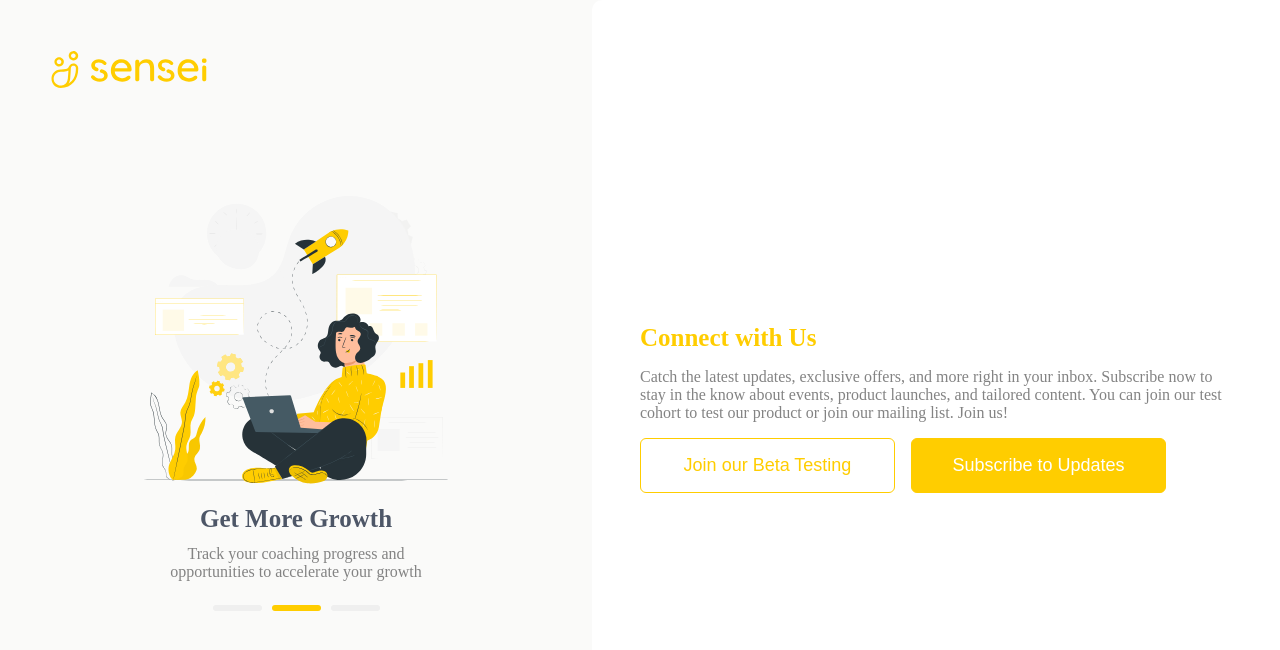
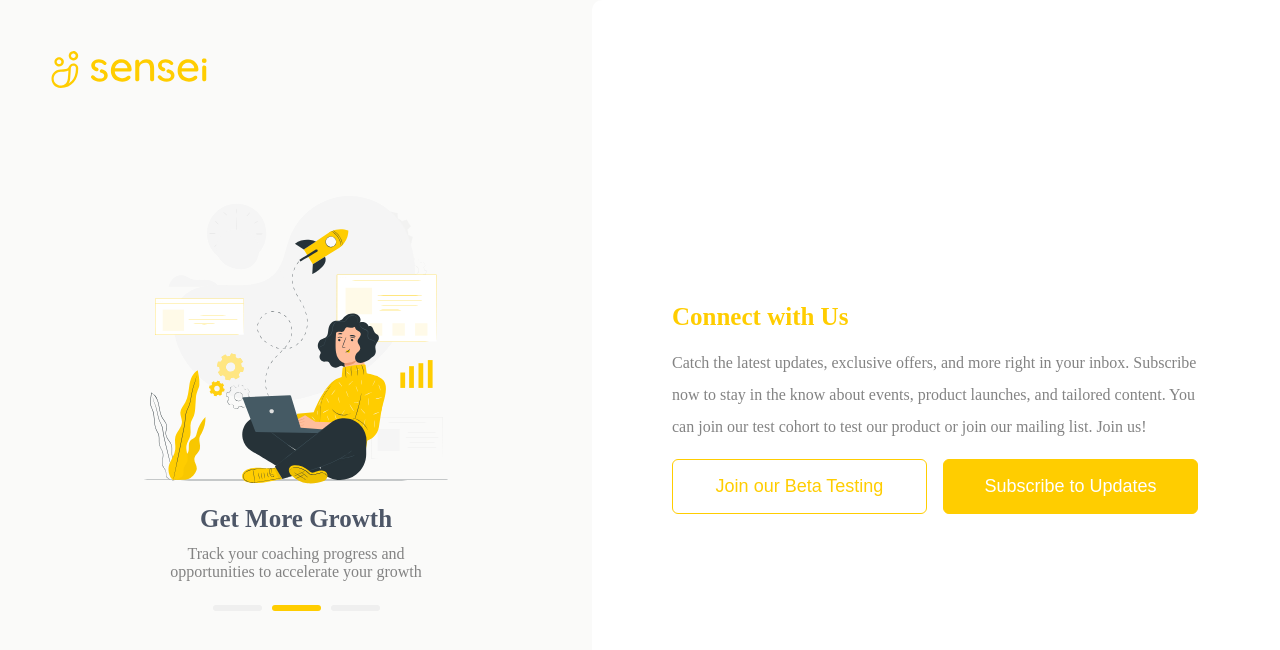
Before and after one commit to heispapijay/sensei, a React (Create React App) app: page / in a window 1280 px wide. Shown: the top 650 px of the page. Built offline with nearby package versions, Linux system fonts and the light colour scheme.

Commit message:
line space

```diff
--- a/src/components/hero/hero.css
+++ b/src/components/hero/hero.css
@@ -13,12 +13,15 @@ h1 {
 
 .sensei_leftside h1 {
     color: #FFCD00;
+    margin-bottom: 1rem;
 }
 
 .sensei_leftside p {
     color: #838383;
-    width: auto;
+    width: 33rem;
     margin-top: 0;
+    word-wrap: break-word;
+    line-height: 2rem;
 }
 
 .sensei_rightside {
@@ -120,6 +123,9 @@ h1 {
     .btn1 {
         margin-right: 0.5rem;
     }
+    .sensei_leftside p {
+        width: 29rem;
+    }
 }
 
 /* add media query for screen size 991 below */
```
